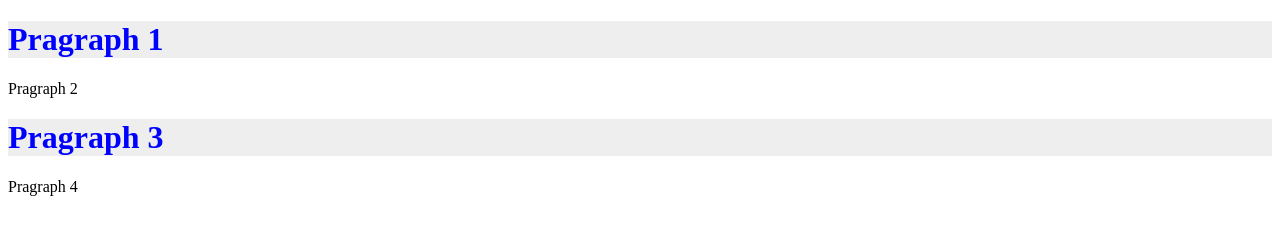
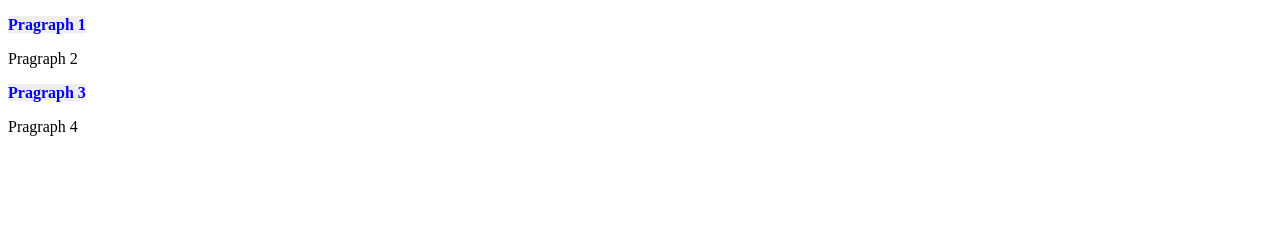
Before and after one commit to acciojob/class-practise-PriyaSandal, a website: page main.html in a window 1280 px wide. Drawn offline with Linux system fonts and the light colour scheme.

Commit message:
created a submission

```diff
--- a/main.html
+++ b/main.html
@@ -10,9 +10,9 @@
 	<!-- the entire body must be written by student -->
     <script type="text/javascript" src="./script.js">
 </script>
-<p><h1>Pragraph 1</h1></p>
+<p><b>Pragraph 1</b></p>
 <p>Pragraph 2</p>
-<p><h1>Pragraph 3</h1></p>
+<p><b>Pragraph 3</b></p>
 <p>Pragraph 4</p>
 </body>
 
--- a/styles.css
+++ b/styles.css
@@ -1,4 +1,4 @@
-h1{
+b{
 background:#eee;
 color:#00f;
 }
```
